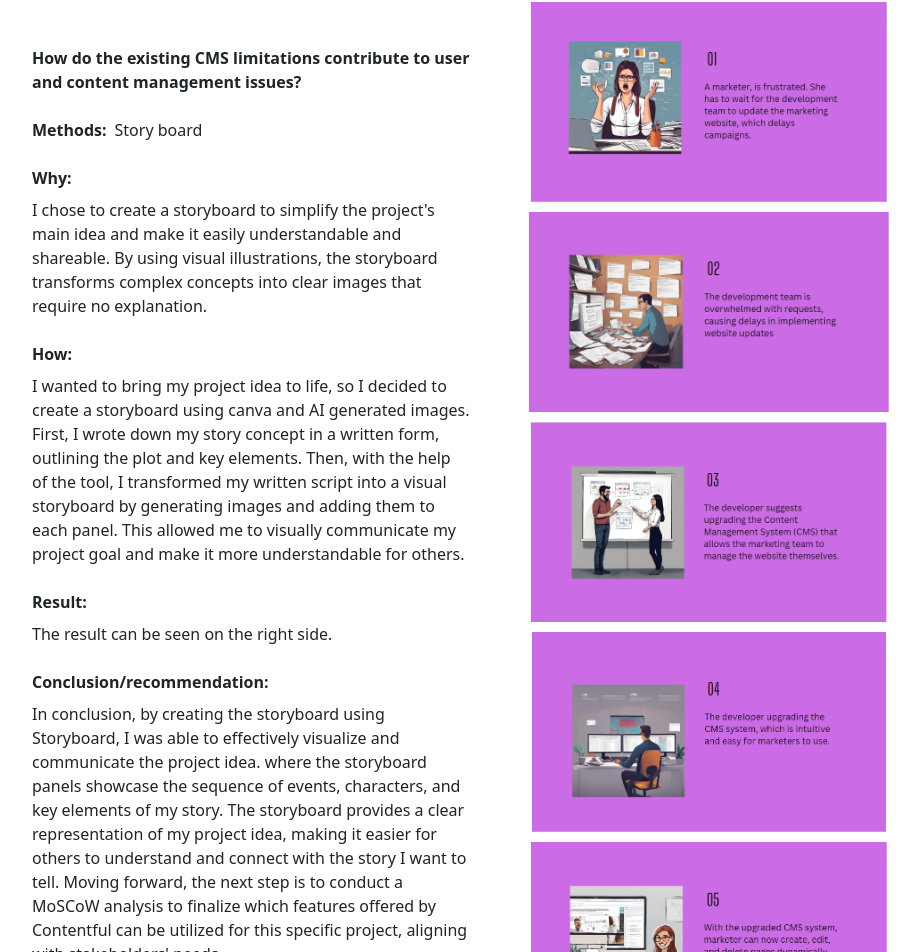
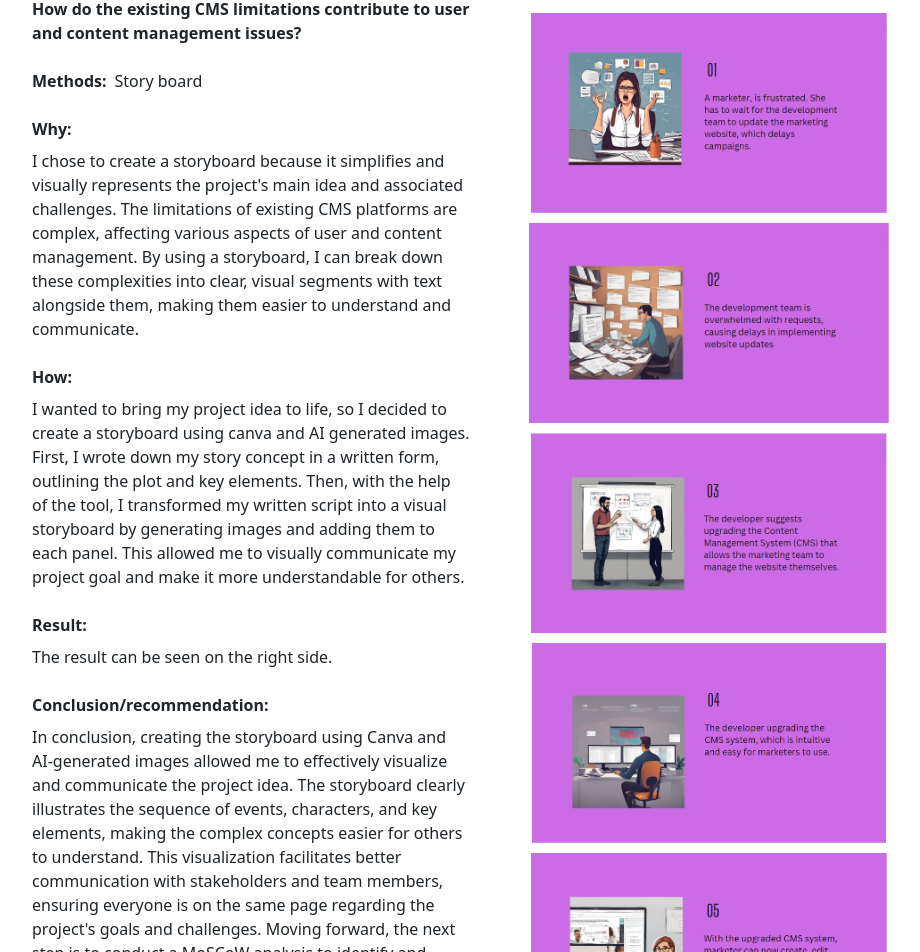
Before and after one commit to Prakasa28/Portfolio-s8, a React (Create React App) app: page /graduationProject in a window 1280 px wide. Shown: the part 6785-7737 px from the top of the page, without its empty margins (160-1080 px from the left). Built offline with nearby package versions, Linux system fonts and the light colour scheme.

Commit message:
edited content

```diff
--- a/src/Data/GraduationProjectData.js
+++ b/src/Data/GraduationProjectData.js
@@ -130,7 +130,7 @@ const GraduationProjectData = {
     methods: "Story board",
     subheadingWhy: "Why:",
     why:
-      "I chose to create a storyboard to simplify the project's main idea and make it easily understandable and shareable. By using visual illustrations, the storyboard transforms complex concepts into clear images that require no explanation.",
+      "I chose to create a storyboard because it simplifies and visually represents the project's main idea and associated challenges. The limitations of existing CMS platforms are complex, affecting various aspects of user and content management. By using a storyboard, I can break down these complexities into clear, visual segments with text alongside them, making them easier to understand and communicate.",
     subHeadingHow: "How:",
     how:
       "I wanted to bring my project idea to life, so I decided to create a storyboard using canva and AI generated images. First, I wrote down my story concept in a written form, outlining the plot and key elements. Then, with the help of the tool, I transformed my written script into a visual storyboard by generating images and adding them to each panel. This allowed me to visually communicate my project goal and make it more understandable for others.",
@@ -138,7 +138,7 @@ const GraduationProjectData = {
     results: "The result can be seen on the right side.",
     conclusionHeading: "Conclusion/recommendation:",
     conclusion:
-      "In conclusion, by creating the storyboard using Storyboard, I was able to effectively visualize and communicate the project idea. where the storyboard panels showcase the sequence of events, characters, and key elements of my story. The storyboard provides a clear representation of my project idea, making it easier for others to understand and connect with the story I want to tell. Moving forward, the next step is to conduct a MoSCoW analysis to finalize which features offered by Contentful can be utilized for this specific project, aligning with stakeholders' needs.",
+      "In conclusion, creating the storyboard using Canva and AI-generated images allowed me to effectively visualize and communicate the project idea. The storyboard clearly illustrates the sequence of events, characters, and key elements, making the complex concepts easier for others to understand. This visualization facilitates better communication with stakeholders and team members, ensuring everyone is on the same page regarding the project's goals and challenges. Moving forward, the next step is to conduct a MoSCoW analysis to identify and prioritize the features offered by Contentful that best align with the project's requirements and stakeholders' needs.",
     image1: StortBoard1,
     image2: StortBoard2,
     image3: StortBoard3,
```
